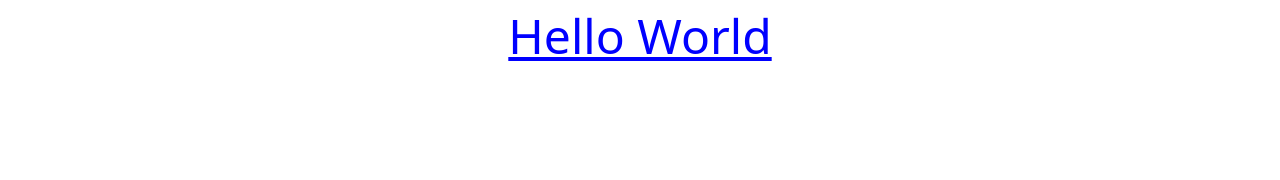
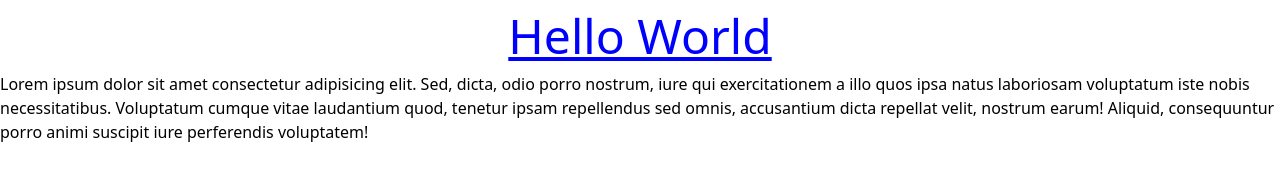
Before and after one commit to Abdumalik-Abdullayev1/tailwindcss, a website: page index.html in a window 1280 px wide. Drawn offline with Linux system fonts and the light colour scheme.

Commit message:
added hero

```diff
--- a/index.html
+++ b/index.html
@@ -8,5 +8,8 @@
 </head>
 <body>
     <h1 class="text-center text-[blue] text-[48px] underline">Hello World</h1>
+    <div>
+        <p>Lorem ipsum dolor sit amet consectetur adipisicing elit. Sed, dicta, odio porro nostrum, iure qui exercitationem a illo quos ipsa natus laboriosam voluptatum iste nobis necessitatibus. Voluptatum cumque vitae laudantium quod, tenetur ipsam repellendus sed omnis, accusantium dicta repellat velit, nostrum earum! Aliquid, consequuntur porro animi suscipit iure perferendis voluptatem!</p>
+    </div>
 </body>
 </html>
```
